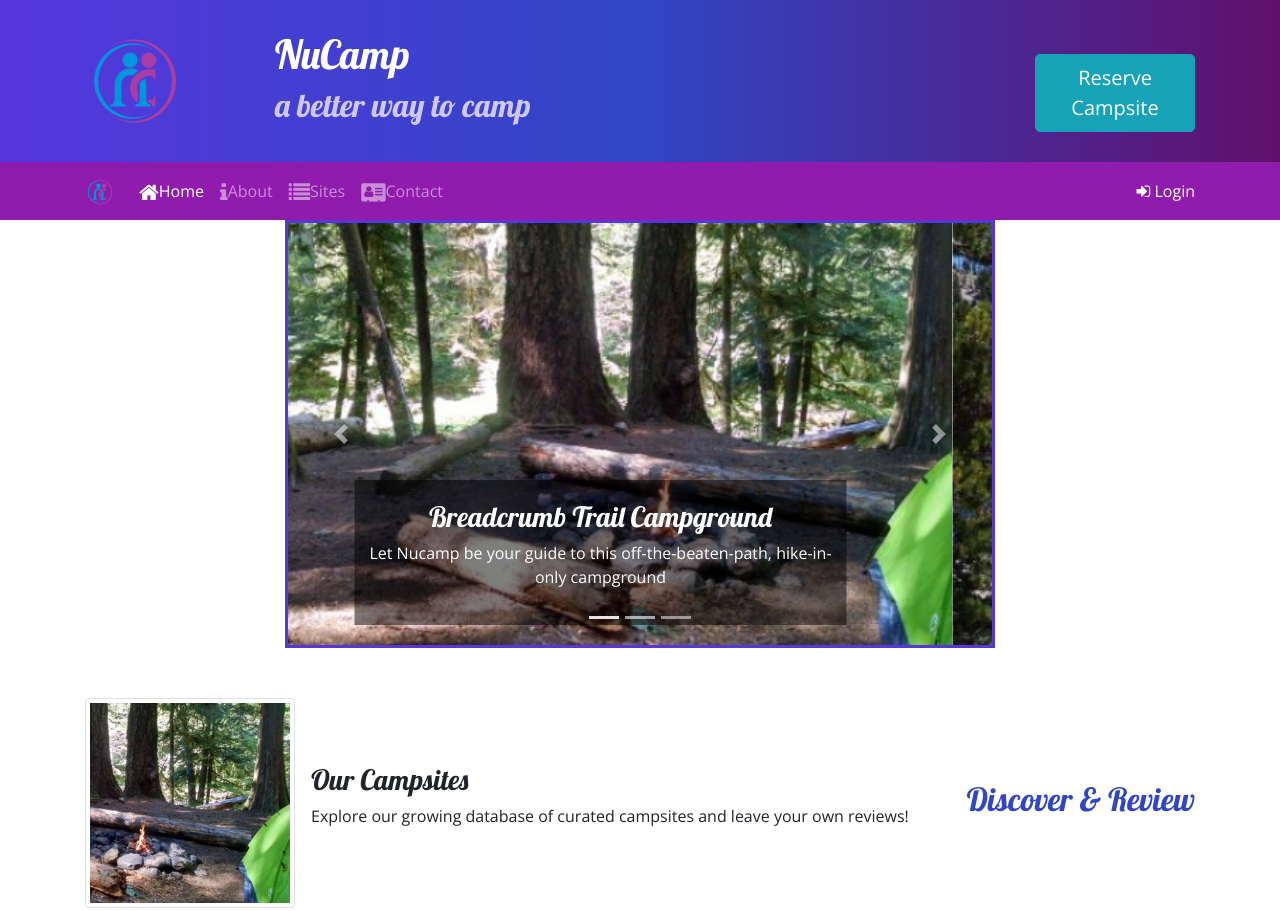
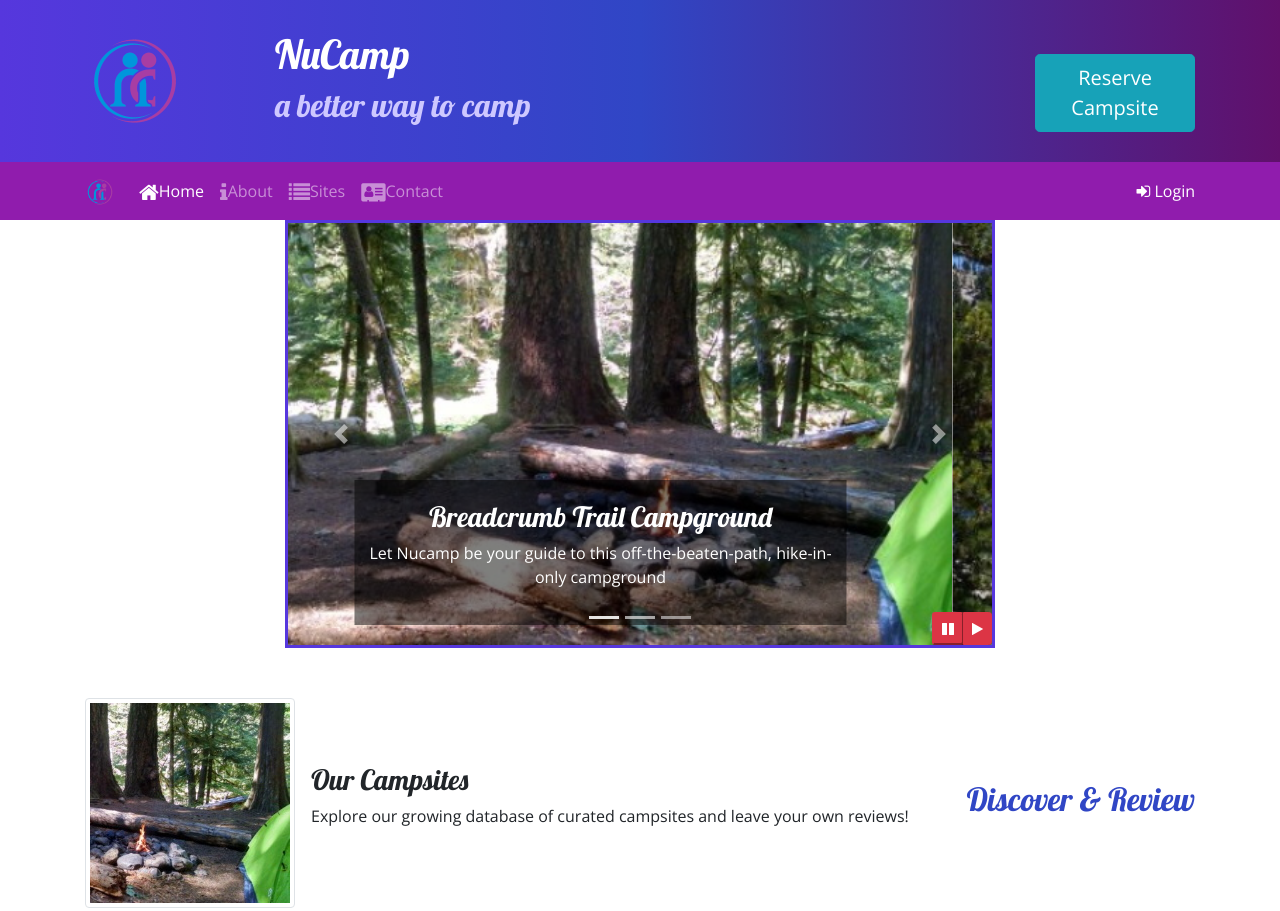
Before and after one commit to chipshep444/nucampsite, a website: page index.html in a window 1280 px wide. Shown: the top 911 px of the page. Drawn offline with nearby package versions, Linux system fonts and the light colour scheme.

Commit message:
020121 1100am

```diff
--- a/css/styles.css
+++ b/css/styles.css
@@ -48,3 +48,10 @@ a, a:hover {
 .carousel {
     border: solid #5637DD;
 }
+
+#carouselButton {
+    position: absolute;
+    right: 0;
+    bottom: 0;
+    z-index: 100;
+}
--- a/index.html
+++ b/index.html
@@ -188,6 +188,16 @@
                         <span class="carousel-control-next-icon"></span>
                         <span class="sr-only">Next</span>
                     </a>
+                     <!--jQuery part 1-->
+                    <div class="btn-group" id="carouselButton">
+                        <button class="bt btn-danger btn-sm" id="carouselPause">
+                            <i class="fa fa-pause"></i>
+                        </button>
+                        <button class="btn btn-danger btn-sm" id="carouselPlay">
+                            <i class="fa fa-play"></i>
+                        </button>
+                    </div>
+                     <!--jQuery part 1 end-->
                 </div>
             </div>
         </div>
@@ -272,6 +282,17 @@
      <script src="node_modules/bootstrap/dist/js/bootstrap.min.js"></script>
     <!-- This code below activates tooltips, which comes from popper above.-->
 
+    <script>
+        $(function() {
+            $(".carousel").carousel( { interval: 2000, pause: "false" } );
+            $("#carouselPause").click(function(){
+                $(".carousel").carousel("pause");
+            });
+            $("#carouselPlay").click(function(){
+                $(".carousel").carousel("cycle");
+            });
+        });
+    </script>
 
 </body>
 
```
